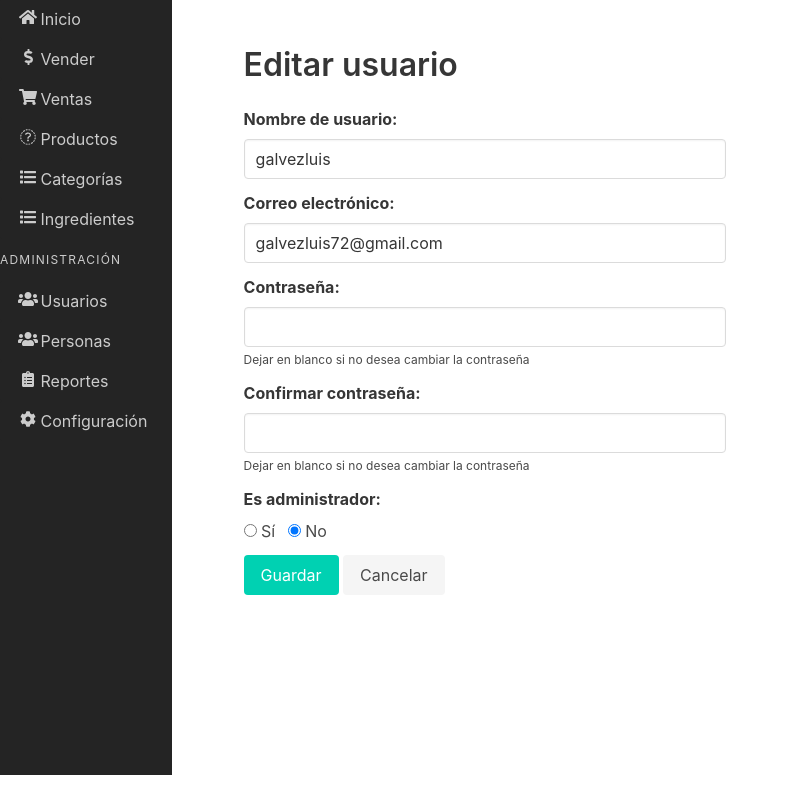
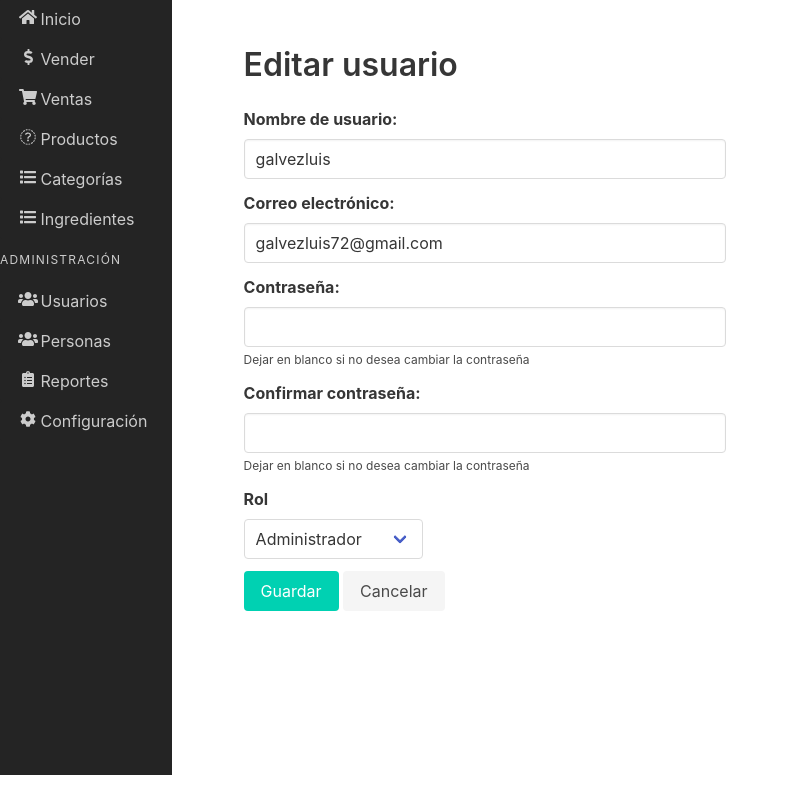
Before and after one commit to ryuuseinan/Sistema-de-control-de-inventario, a Flask app: page /usuario/editar/1 in a window 1280 px wide. Shown: the part 53-840 px from the top of the page, without its empty margins (0-789 px from the left). Run offline with Flask 3, Linux system fonts and the light colour scheme; some libraries are stand-ins or nearby versions.

Commit message:
CRUD de usuarios terminada

```diff
--- a/app/app.py
+++ b/app/app.py
@@ -239,6 +239,7 @@ def usuario_nuevo():
 
 @app.route('/usuarios/papelera')
 def usuario_papelera():
+    rol = session.query(Rol).all()
     # Obtenemos todos los usuarios de la base de datos
     usuarios = session.query(Usuario).all()
 
@@ -257,6 +258,7 @@ def usuario_papelera():
 
 @app.route('/usuario/restaurar/<int:id>', methods=['GET', 'POST'])
 def usuario_restaurar(id):
+    rol = session.query(Rol).all()
     usuario = session.query(Usuario).filter_by(id=id).one()
     if request.method == 'POST':
         usuario.activo = 1
@@ -267,6 +269,7 @@ def usuario_restaurar(id):
 
 @app.route('/usuario/editar/<int:id>', methods=['GET', 'POST'])
 def usuario_editar(id):
+    rol = session.query(Rol).all()
     usuario = session.query(Usuario).get(id)
 
     if not usuario:
@@ -278,7 +281,7 @@ def usuario_editar(id):
         correo = request.form['correo']
         contrasena = request.form['contrasena']
         confirmar_contrasena = request.form['confirmar_contrasena']
-        es_administrador = request.form.get('es_administrador') == '1'
+        rol_id = request.form['rol_id']
 
         # Validar formulario
         if not nombre_usuario:
@@ -291,14 +294,16 @@ def usuario_editar(id):
             # Actualizar usuario
             usuario.nombre_usuario = nombre_usuario
             usuario.correo = correo
-            usuario.es_administrador = es_administrador
+            usuario.rol_id = rol_id
             if contrasena:
-                usuario.contrasena = generate_password_hash(contrasena)
+                contrasena_hash = bcrypt.hashpw(contrasena.encode(), bcrypt.gensalt())
+                usuario.contrasena = contrasena_hash
+            usuario.ultima_modificacion = datetime.now()
             session.commit()
 
             flash('Usuario actualizado exitosamente', 'success')
             return redirect(url_for('usuarios'))
-    return render_template('usuario/editar.html', usuario=usuario)
+    return render_template('usuario/editar.html', usuario=usuario, rol=rol)
 
 @app.route('/usuario/eliminar/<int:id>', methods=['GET', 'POST'])
 def usuario_eliminar(id):
@@ -472,6 +477,7 @@ def producto_editar(id):
 
         # Registrar ultima modificación
         producto.ultima_modificacion = datetime.now()
+
         # Guardar los cambios en la base de datos
         session.commit()
 
--- a/app/templates/usuario/editar.html
+++ b/app/templates/usuario/editar.html
@@ -54,18 +54,17 @@
                         </div>
                     </div>
                     <div class="field">
-                        <label class="label">Es administrador:</label>
+                        <label class="label">Rol</label>
                         <div class="control">
-                            <label class="radio">
-                                <input type="radio" name="es_administrador" value="1" {{ 'checked' if usuario.es_administrador else '' }}>
-                                Sí
-                            </label>
-                            <label class="radio">
-                                <input type="radio" name="es_administrador" value="0" {{ 'checked' if not usuario.es_administrador else '' }}>
-                                No
-                            </label>
+                          <div class="select">
+                            <select name="rol_id">
+                              {% for rol in rol %}
+                                <option value="{{ rol.id }}">{{ rol.nombre }}</option>
+                              {% endfor %}
+                            </select>
+                          </div>
                         </div>
-                    </div>
+                      </div>
                     <div class="field">
                         <div class="control">
                             <button class="button is-primary" type="submit">Guardar</button>
--- a/app/templates/usuario/papelera.html
+++ b/app/templates/usuario/papelera.html
@@ -29,7 +29,7 @@
                                 <th>ID</th>
                                 <th>Nombre de usuario</th>
                                 <th>Correo</th>
-                                <th>Es administrador</th>
+                                <th>Rol</th>
                                 <th>Fecha de creación</th>
                                 <th>Última modificación</th>
                                 <th>Activo</th>
@@ -43,7 +43,7 @@
                                 <td>{{ usuario.id }}</td>
                                 <td>{{ usuario.nombre_usuario }}</td>
                                 <td>{{ usuario.correo }}</td>
-                                <td>{{ 'Sí' if usuario.es_administrador else 'No' }}</td>
+                                <td>{{ usuario.rol.nombre }}</td>
                                 <td>{{ arrow.get(usuario.fecha_creacion).to('America/Santiago').format('DD-MM-YYYY HH:mm') if usuario.fecha_creacion else None }}</td>
                                 <td>{{ arrow.get(usuario.ultima_modificacion).to('America/Santiago').format('DD-MM-YYYY HH:mm') if usuario.ultima_modificacion != usuario.fecha_creacion else 'Nunca modificado' }}</td>
                                 <td>{{ 'Sí' if usuario.activo else 'No' }}</td>
```
